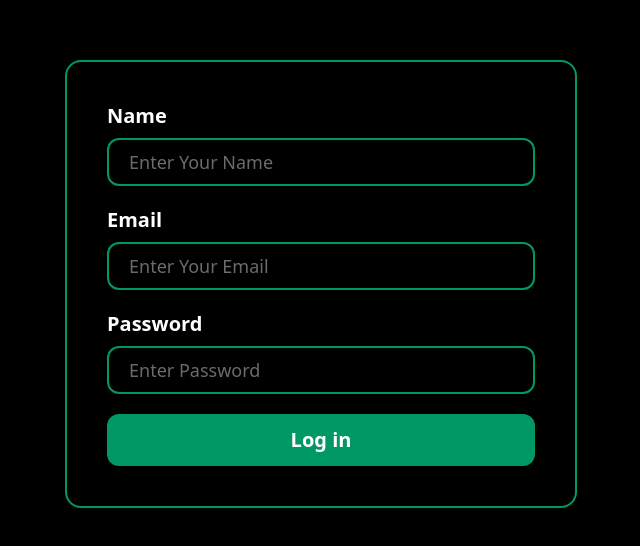
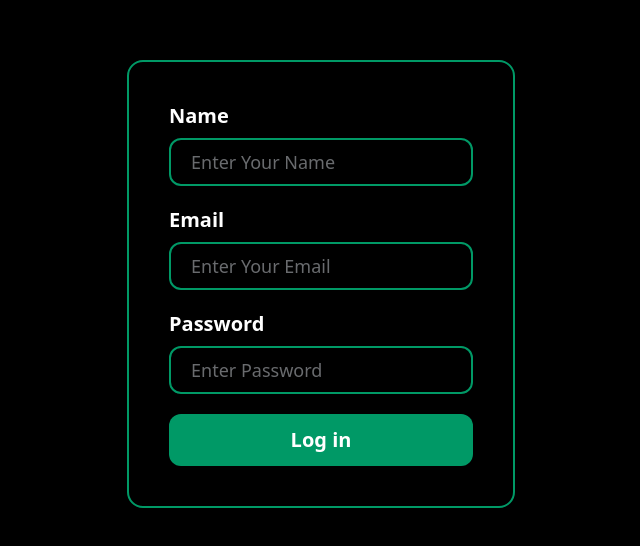
Before and after one commit to abhisoftdev548-sudo/task-management, a React (Vite) app: page / in a window 1280 px wide. Shown: the part 116-662 px from the top of the page, without its empty margins (319-959 px from the left). Built offline with nearby package versions, Linux system fonts and the light colour scheme.

Commit message:
your message

```diff
--- a/src/Components/Auth/Login.jsx
+++ b/src/Components/Auth/Login.jsx
@@ -15,11 +15,11 @@ const Login = () => {
   }
 
   return (
-    <div className="bg-black min-h-screen w-full flex justify-center items-center text-white px-4">
+    <div className="bg-black h-screen w-full flex justify-center items-center text-white px-4 overflow-hidden">
 
       {/* Card */}
       <div className="border-2 border-emerald-600 rounded-2xl
-                      w-full max-w-sm sm:max-w-md md:max-w-lg
+                       max-w-sm sm:max-w-md md:max-w-lg
                       p-6 sm:p-8 md:p-10">
 
         <form className="flex flex-col gap-5" onSubmit={submitHandler}>
```
